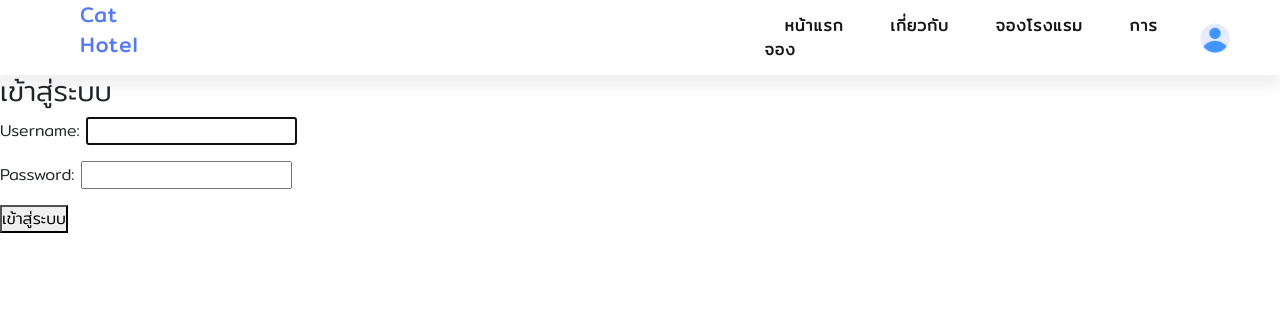
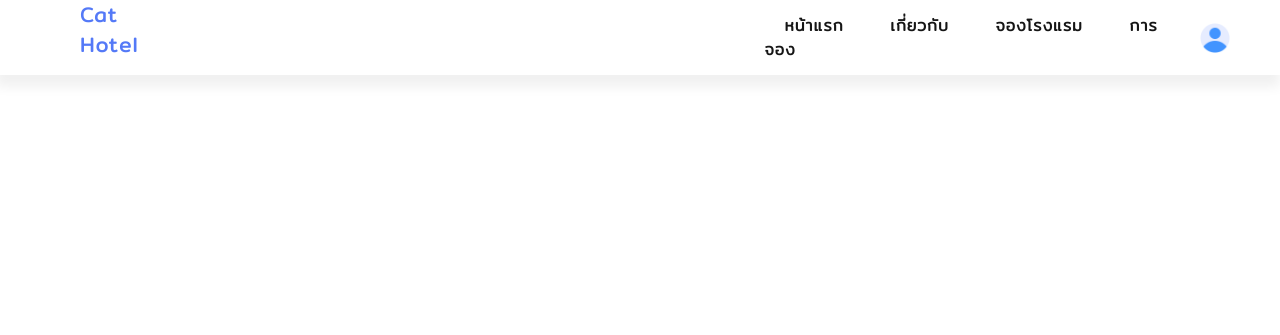
Before and after one commit to sunita104/cat_hotel3, a Django app: page /user/login/ in a window 1280 px wide. Shown: the top 335 px of the page. Run offline with Django 4.2, Linux system fonts and the light colour scheme.

Commit message:
first commit

```diff
--- a/user/templates/registration/login.html
+++ b/user/templates/registration/login.html
@@ -1,13 +1,6 @@
 {% extends 'cat_hotel/components/base.html' %}
 {% block content %}
 {% load static %}
-<section class="content-section content-section-single">
-    <div class="content-container content-container-narrow">
-      <h3 class="content-title">เข้าสู่ระบบ</h3>
-      <form action="{% url 'login' %}" method="POST">
-        {% csrf_token %}
-        {{ form.as_p }}
-        <div class="form-field">
-            <button class="button button-primary" type="submit">เข้าสู่ระบบ</button>
-        </div>
+
+
 {% endblock %}
```
Also changed, not shown: cat_hotel/forms.py (deleted, +0 -15 lines).
